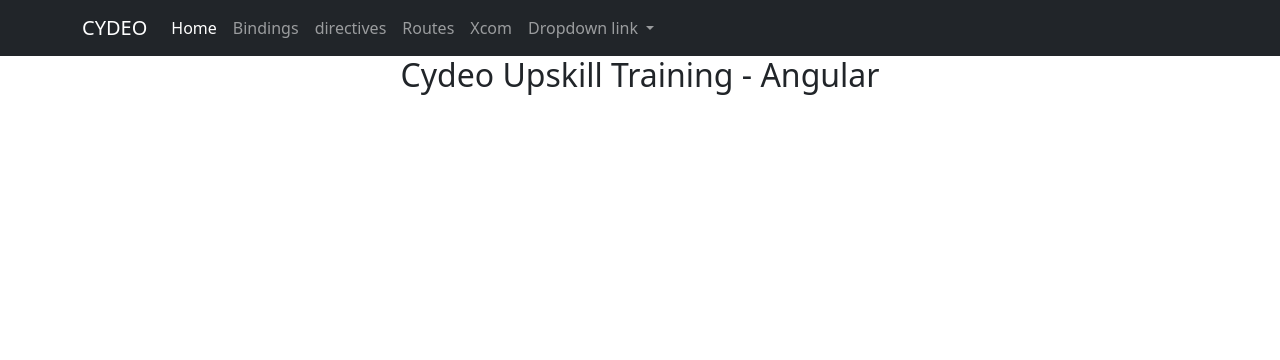
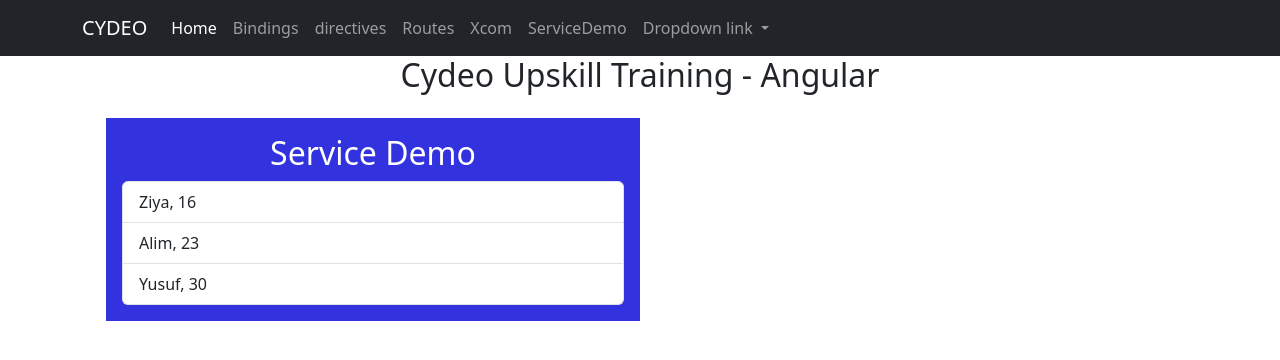
Before and after one commit to koltikin/angular-demo, an Angular app: page /service in a window 1280 px wide. Before the commit this address led to /. Shown: the top 360 px of the page. Built offline with nearby package versions, Linux system fonts and the light colour scheme.

Commit message:
service added

```diff
--- /dev/null
+++ b/src/app/mentor.service.ts
@@ -0,0 +1,15 @@
+import { Injectable } from '@angular/core';
+import { Mentor } from './shared/mentor';
+
+@Injectable({
+  providedIn: 'root'
+})
+export class MentorService {
+  mentors: Mentor[] = [
+    new Mentor(1,'Ziya',16),
+    new Mentor(2,'Alim',23),
+    new Mentor(3,'Yusuf',30)
+  ]
+
+  constructor() { }
+}
--- a/src/app/navbar/navbar.component.html
+++ b/src/app/navbar/navbar.component.html
@@ -31,6 +31,10 @@
           <a class="nav-link" routerLink="/xcom">Xcom</a>
         </li>
 
+        <li>
+          <a class="nav-link" routerLink="/service">ServiceDemo</a>
+        </li>
+
         <li class="nav-item dropdown">
           <a
             class="nav-link dropdown-toggle"
--- /dev/null
+++ b/src/app/service-demo/service-demo.component.html
@@ -0,0 +1,13 @@
+<div class="row">
+  <div class="col-6 p-3 text-white" style="background-color: rgb(50, 50, 223)">
+    <h2 class="text-center">Service Demo</h2>
+    <div class="list-group">
+      <a
+        class="list-group-item list-group-item-action"
+        *ngFor="let mentor of mentors"
+      >
+        {{ mentor.name + ", " + mentor.likeCount }}</a
+      >
+    </div>
+  </div>
+</div>
--- /dev/null
+++ b/src/app/service-demo/service-demo.component.ts
@@ -0,0 +1,19 @@
+import { Component, OnInit } from '@angular/core';
+import { Mentor } from '../shared/mentor';
+import { MentorService } from '../mentor.service';
+
+@Component({
+  selector: 'app-service-demo',
+  templateUrl: './service-demo.component.html',
+  styleUrl: './service-demo.component.css'
+})
+export class ServiceDemoComponent implements OnInit {
+
+  mentors: Mentor[] = [];
+  constructor(private service: MentorService){}
+
+  ngOnInit(): void {
+    this.mentors = this.service.mentors;
+  }
+
+}
```
Also changed, not shown: src/app/app.module.ts (+5 -2 lines), src/app/service-demo/service-demo.component.css (added), 2 other files (tests, documents, lock files or other folders).
